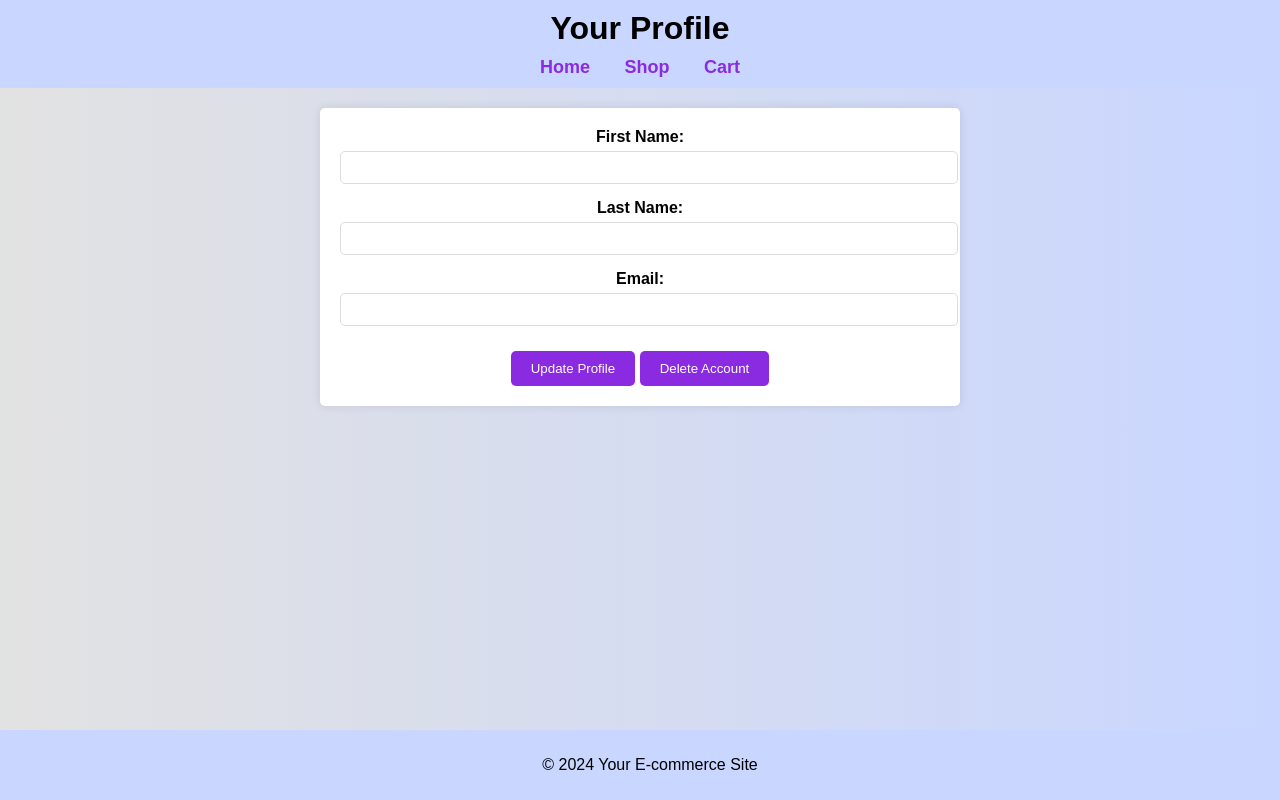
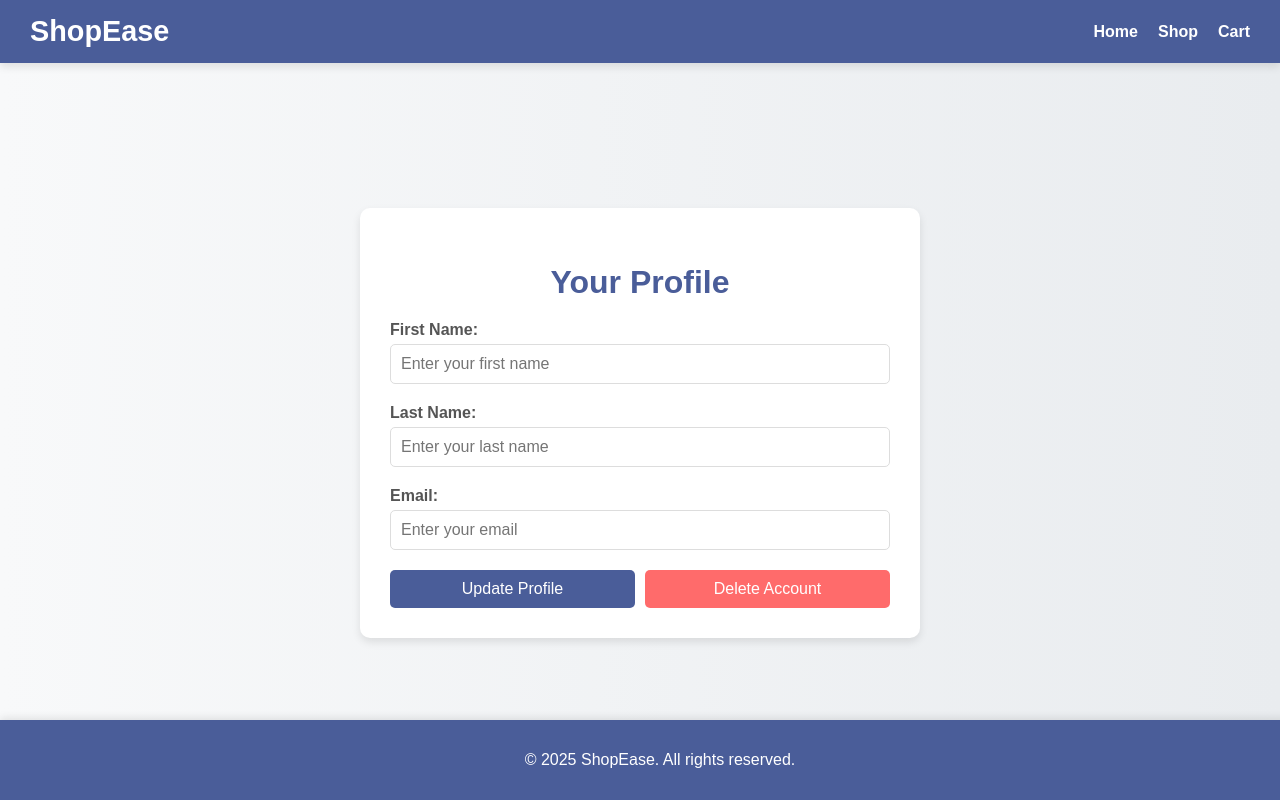
Before and after one commit to shivkumars123/e-commercee, a plain HTML site: page profile.html in a window 1280 px wide. Drawn offline with Linux system fonts and the light colour scheme; no server answers.

Commit message:
Updated profile page with modern UI and improved functionality

```diff
--- a/profile.css
+++ b/profile.css
@@ -1,86 +1,126 @@
 body {
+    margin: 0;
     padding: 0;
-    margin: 0;
-    font-family: Arial, sans-serif;
-    background: linear-gradient(to right, #e2e2e2, #c9d6ff);
+    font-family: 'Poppins', sans-serif;
+    background: linear-gradient(to right, #f8f9fa, #e9ecef);
+    color: #333;
 }
 
 header {
-    background-color: #c9d6ff;
-    padding: 10px 20px;
-    text-align: center;
+    display: flex;
+    justify-content: space-between;
+    align-items: center;
+    background-color: #4a5d99;
+    color: #fff;
+    padding: 15px 30px;
+    box-shadow: 0 4px 8px rgba(0, 0, 0, 0.1);
 }
 
-header h1 {
+header .logo h1 {
     margin: 0;
+    font-size: 1.8rem;
 }
 
 nav {
-    margin-top: 10px;
+    display: flex;
+    align-items: center;
+    gap: 20px;
 }
 
 nav a {
     text-decoration: none;
-    color: blueviolet;
-    margin: 0 15px;
-    font-size: 18px;
+    color: #fff;
+    font-size: 1rem;
     font-weight: bold;
+    transition: color 0.3s ease;
 }
 
 nav a:hover {
-    text-decoration: underline;
+    color: #c9d6ff;
 }
 
 main {
-    padding: 20px;
-    text-align: center;
+    padding: 40px 20px;
+    display: flex;
+    justify-content: center;
+    align-items: center;
+    min-height: 80vh;
 }
 
-#profile-info {
-    max-width: 600px;
-    margin: 0 auto;
-    padding: 20px;
+.profile-section {
     background: #fff;
-    border-radius: 5px;
-    box-shadow: 0 0 10px rgba(0, 0, 0, 0.1);
+    border-radius: 10px;
+    box-shadow: 0 4px 8px rgba(0, 0, 0, 0.1);
+    padding: 30px;
+    width: 100%;
+    max-width: 500px;
 }
 
-#profile-info div {
-    margin-bottom: 15px;
+.profile-section h2 {
+    text-align: center;
+    font-size: 2rem;
+    color: #4a5d99;
+    margin-bottom: 20px;
 }
 
-#profile-info label {
+.input-group {
+    margin-bottom: 20px;
+}
+
+.input-group label {
     display: block;
     font-weight: bold;
     margin-bottom: 5px;
+    color: #555;
 }
 
-#profile-info input {
+.input-group input {
     width: 100%;
-    padding: 8px;
+    padding: 10px;
     border: 1px solid #ddd;
     border-radius: 5px;
+    font-size: 1rem;
+    box-sizing: border-box;
 }
 
-#profile-info button {
-    background-color: blueviolet;
+.button-group {
+    display: flex;
+    justify-content: space-between;
+    gap: 10px;
+}
+
+.btn {
+    background-color: #4a5d99;
     color: #fff;
     padding: 10px 20px;
     border: none;
     border-radius: 5px;
     cursor: pointer;
-    margin-top: 10px;
+    font-size: 1rem;
+    transition: background-color 0.3s ease;
+    flex: 1;
+    text-align: center;
 }
 
-#profile-info button:hover {
-    background-color: darkviolet;
+.btn:hover {
+    background-color: #3a4a7d;
+}
+
+.btn.danger {
+    background-color: #ff6b6b;
+}
+
+.btn.danger:hover {
+    background-color: #e63946;
 }
 
 footer {
-    background-color: #c9d6ff;
-    padding: 10px;
+    background-color: #4a5d99;
+    color: #fff;
+    padding: 15px 20px;
     text-align: center;
     position: fixed;
     width: 100%;
     bottom: 0;
+    box-shadow: 0 -2px 8px rgba(0, 0, 0, 0.1);
 }
--- a/profile.html
+++ b/profile.html
@@ -9,7 +9,9 @@
 </head>
 <body>
     <header>
-        <h1>Your Profile</h1>
+        <div class="logo">
+            <h1>ShopEase</h1>
+        </div>
         <nav>
             <a href="homepage.html">Home</a>
             <a href="shop.html">Shop</a>
@@ -17,25 +19,30 @@
         </nav>
     </header>
     <main>
-        <div id="profile-info">
-            <div>
+        <section class="profile-section">
+            <h2>Your Profile</h2>
+            <form id="profile-form">
+                <div class="input-group">
                     <label for="firstName">First Name:</label>
-                <input type="text" id="firstName" />
+                    <input type="text" id="firstName" placeholder="Enter your first name" required>
                 </div>
-            <div>
+                <div class="input-group">
                     <label for="lastName">Last Name:</label>
-                <input type="text" id="lastName" />
+                    <input type="text" id="lastName" placeholder="Enter your last name" required>
                 </div>
-            <div>
+                <div class="input-group">
                     <label for="email">Email:</label>
-                <input type="email" id="email" />
+                    <input type="email" id="email" placeholder="Enter your email" required>
                 </div>
-            <button id="updateProfile">Update Profile</button>
-            <button id="deleteAccount">Delete Account</button>
+                <div class="button-group">
+                    <button type="button" id="updateProfile" class="btn">Update Profile</button>
+                    <button type="button" id="deleteAccount" class="btn danger">Delete Account</button>
                 </div>
+            </form>
+        </section>
     </main>
     <footer>
-        <p>&copy; 2024 Your E-commerce Site</p>
+        <p>&copy; 2025 ShopEase. All rights reserved.</p>
     </footer>
 </body>
 </html>
--- a/profile.js
+++ b/profile.js
@@ -1,11 +1,19 @@
 import { initializeApp } from "https://www.gstatic.com/firebasejs/10.11.1/firebase-app.js";
-import { getAuth, onAuthStateChanged } from "https://www.gstatic.com/firebasejs/10.11.1/firebase-auth.js";
-import { deleteDoc, doc, getDoc, getFirestore, updateDoc } from "https://www.gstatic.com/firebasejs/10.11.1/firebase-firestore.js";
+import { getAuth, onAuthStateChanged, deleteUser } from "https://www.gstatic.com/firebasejs/10.11.1/firebase-auth.js";
+import { doc, getDoc, updateDoc, deleteDoc, getFirestore } from "https://www.gstatic.com/firebasejs/10.11.1/firebase-firestore.js";
 
+// Firebase configuration
 const firebaseConfig = {
-    // YOUR COPIED FIREBASE CONFIGURATION HERE
+    apiKey: "AIzaSyCfqutVADVzueXjxEdxnOFouUFTy5jDy4o",
+    authDomain: "login-form-ee988.firebaseapp.com",
+    projectId: "login-form-ee988",
+    storageBucket: "login-form-ee988.appspot.com",
+    messagingSenderId: "810718956570",
+    appId: "1:810718956570:web:fba54ec6ad3f6d6d7e15a3",
+    measurementId: "G-EE1LXX8PLG"
 };
 
+// Initialize Firebase
 const app = initializeApp(firebaseConfig);
 const auth = getAuth();
 const db = getFirestore();
@@ -16,6 +24,7 @@ const emailInput = document.getElementById('email');
 const updateProfileButton = document.getElementById('updateProfile');
 const deleteAccountButton = document.getElementById('deleteAccount');
 
+// Fetch user data on authentication state change
 onAuthStateChanged(auth, (user) => {
     if (user) {
         const userId = user.uid;
@@ -33,9 +42,10 @@ onAuthStateChanged(auth, (user) => {
                 }
             })
             .catch((error) => {
-                console.log("Error fetching user data:", error);
+                console.error("Error fetching user data:", error);
             });
 
+        // Update profile
         updateProfileButton.addEventListener('click', () => {
             const updatedData = {
                 firstName: firstNameInput.value,
@@ -52,19 +62,19 @@ onAuthStateChanged(auth, (user) => {
                 });
         });
 
+        // Delete account
         deleteAccountButton.addEventListener('click', () => {
             const confirmation = confirm('Are you sure you want to delete your account? This action cannot be undone.');
             if (confirmation) {
                 deleteDoc(docRef)
                     .then(() => {
-                        alert('Account deleted successfully');
-                        // Optionally, sign out the user
-                        auth.signOut()
+                        deleteUser(user)
                             .then(() => {
+                                alert('Account deleted successfully');
                                 window.location.href = 'index.html';
                             })
                             .catch((error) => {
-                                console.error('Error signing out:', error);
+                                console.error('Error deleting user:', error);
                             });
                     })
                     .catch((error) => {
```
Lines whose indentation alone changed are shown as unchanged.
